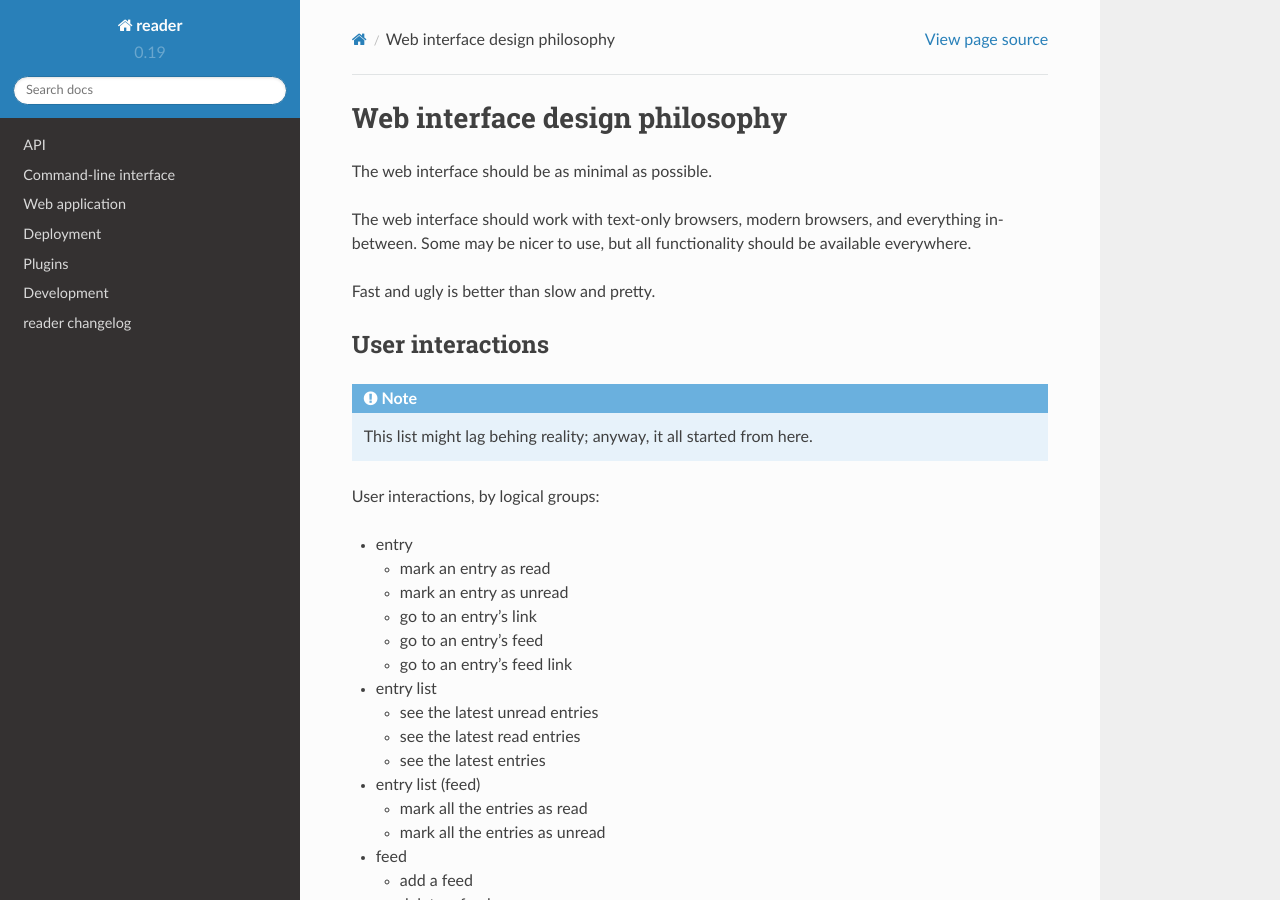
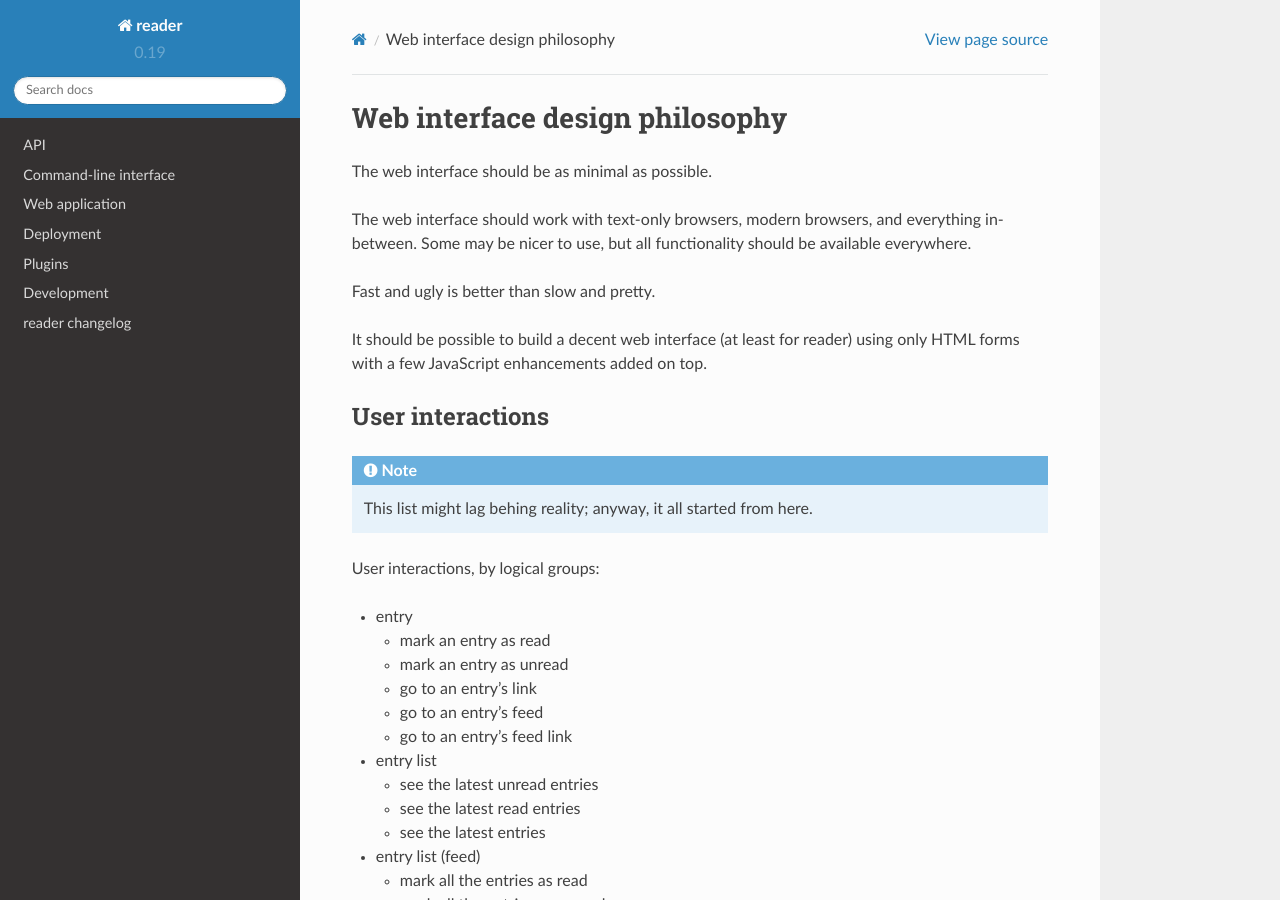
Before and after one commit to Alcides1123/reader, a Sphinx documentation site: the page built from docs/dev-app.rst, in a window 1280 px wide and 900 px high. Built offline with Sphinx 7.4.7 and the Read the Docs theme 2.0.0, drawn with Linux system fonts in a browser that asks for light colours.

Commit message:
Update dev-app.rst

```diff
--- a/docs/dev-app.rst
+++ b/docs/dev-app.rst
@@ -9,6 +9,9 @@ everything in-between. Some may be nicer to use, but all functionality should
 be available everywhere.
 
 Fast and ugly is better than slow and pretty.
+
+It should be possible to build a decent web interface (at least for reader)
+using only HTML forms with a few JavaScript enhancements added on top.
 
 
 User interactions
```
